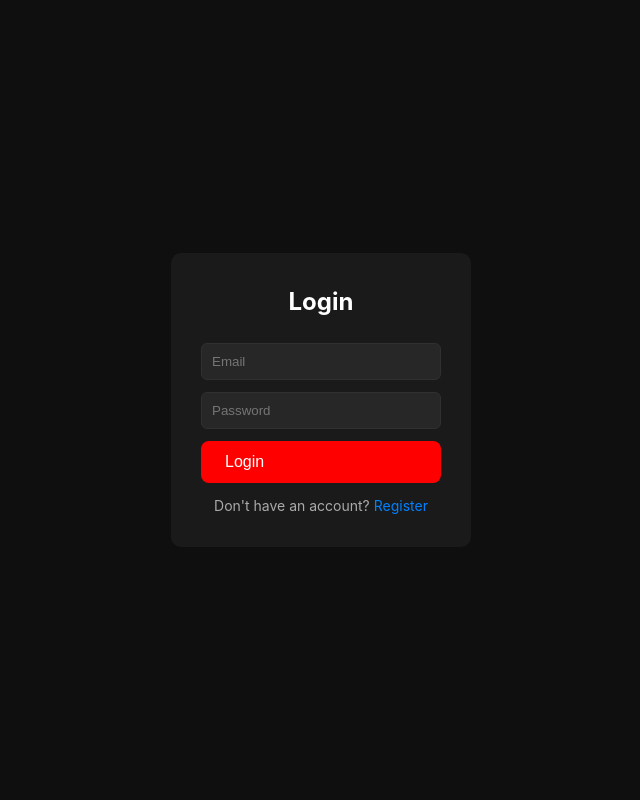
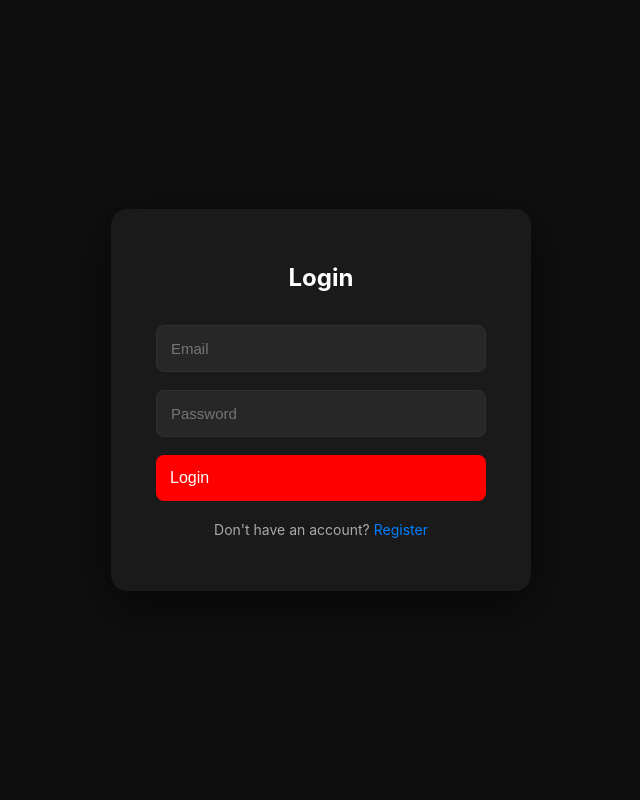
Before and after one commit to jayadithya24/thumbnail-project, a Flask app: page / in a window 1280 px wide. Shown: the whole page, without its empty margins (319-959 px from the left). Run offline with Flask 3, Linux system fonts and the light colour scheme; some libraries are stand-ins or nearby versions.

Commit message:
Improved login/register size

```diff
--- a/static/css/style.css
+++ b/static/css/style.css
@@ -111,12 +111,14 @@
 
 .login-box {
     background: #1a1a1a;
-    padding: 30px;
-    border-radius: 10px;
+    padding: 50px 45px;   /* more internal spacing */
+    border-radius: 16px;
     display: flex;
     flex-direction: column;
-    width: 300px;
-    gap: 12px;
+    width: 420px;         /* bigger width */
+    max-width: 90%;
+    gap: 18px;
+    box-shadow: 0 15px 50px rgba(0,0,0,0.6);
 }
 
 .login-box h2 {
@@ -125,11 +127,12 @@
 }
 
 .login-box input {
-    padding: 10px;
-    border-radius: 6px;
+    padding: 14px;
+    border-radius: 8px;
     border: 1px solid #303030;
     background: #272727;
     color: white;
+    font-size: 15px;
 }
 .switch-text {
     text-align: center;
@@ -270,3 +273,8 @@
     color: white;
     border-color: #ff1e1e;
 }
+.login-box button {
+    padding: 14px;
+    font-size: 16px;
+    border-radius: 8px;
+}
```
